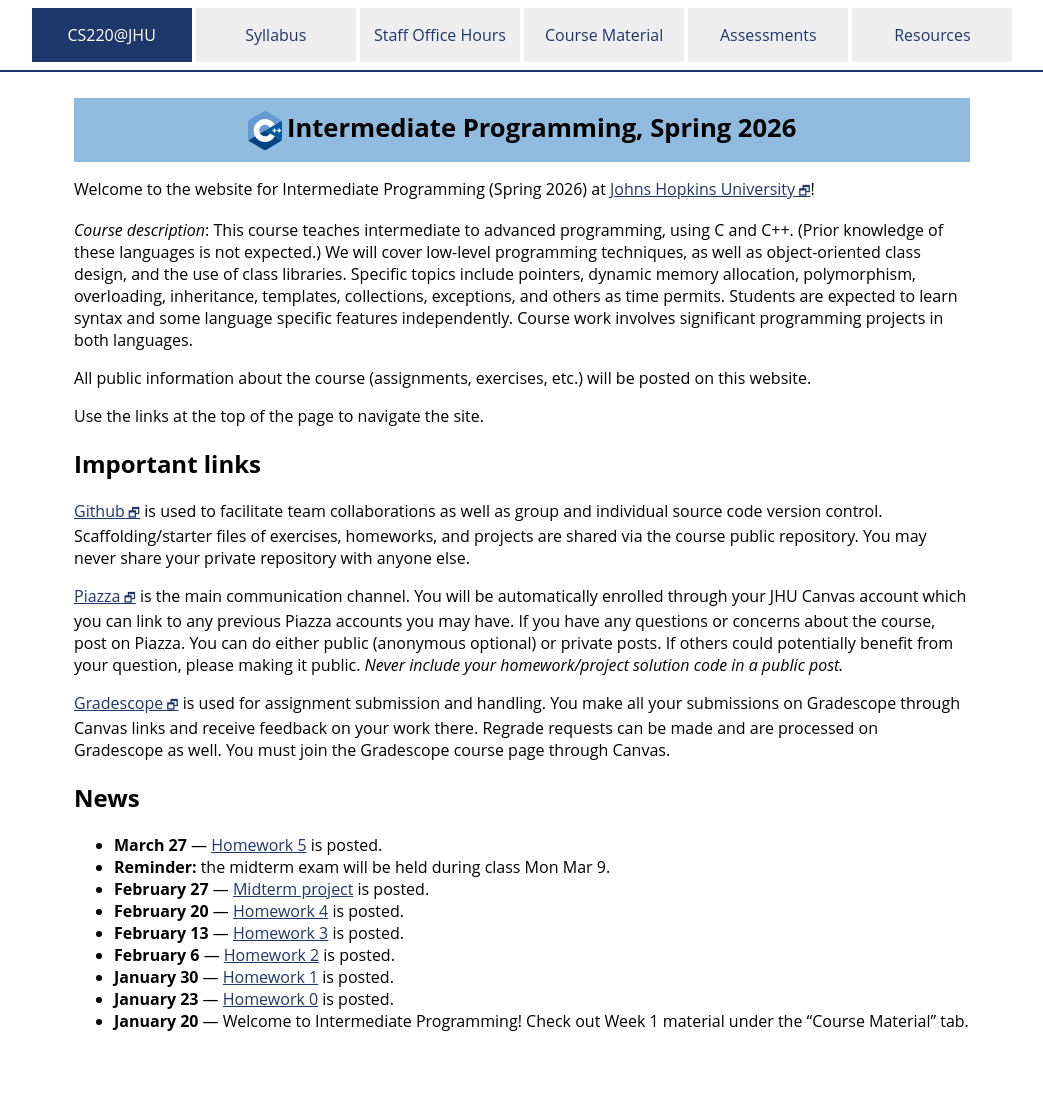
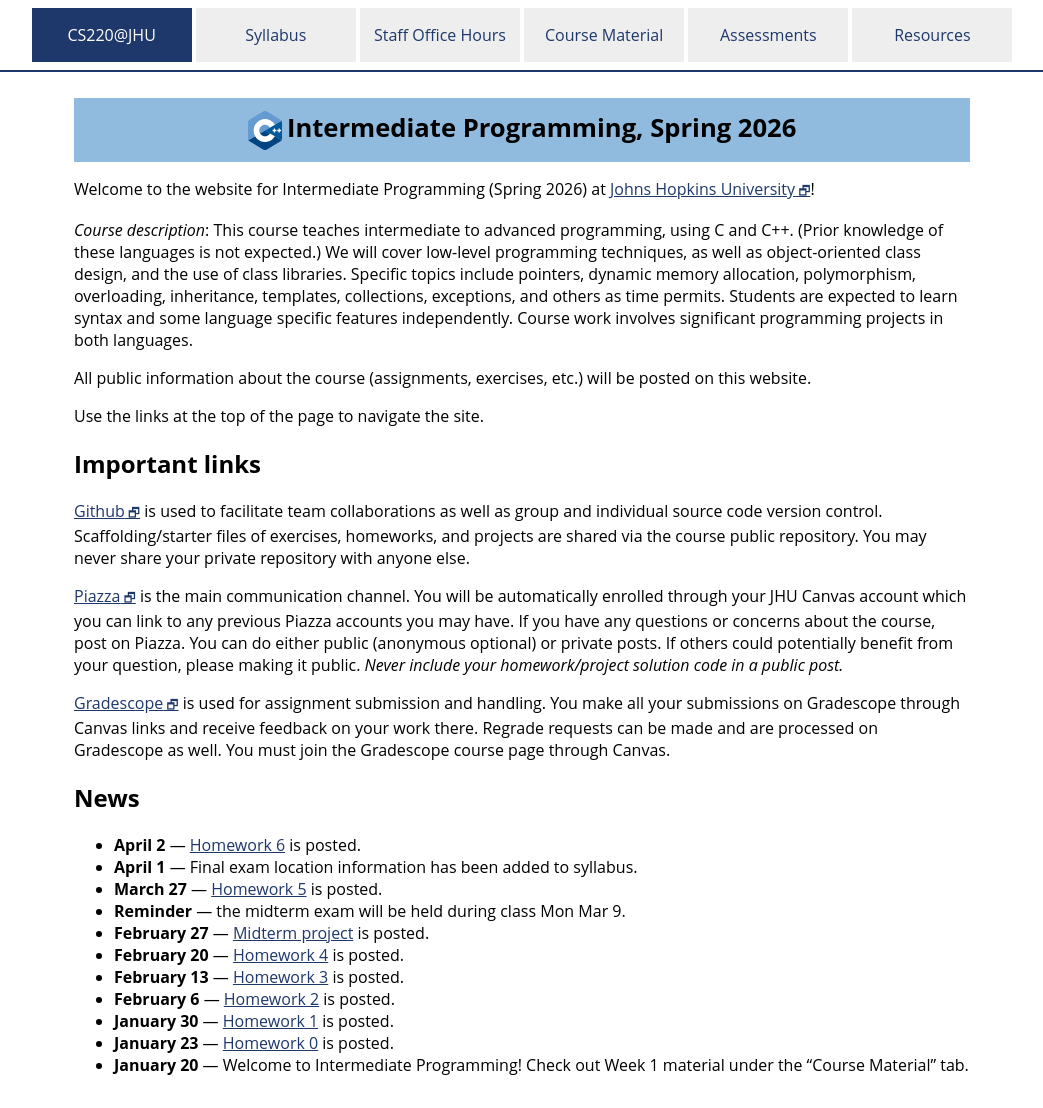
Before and after one commit to jhu-ip/cs220-sp26, a Jekyll site: the page built from index.md, in a window 1280 px wide. Shown: the whole page, without its empty margins (118-1161 px from the left). Built offline with Jekyll 4.4.1, drawn with Linux system fonts in a browser that asks for light colours; before the commit the page ends 1064 px from its top, so only the background shows below that.

Commit message:
released hw6

```diff
--- a/index.md
+++ b/index.md
@@ -44,11 +44,12 @@
 <!--
 * **November 13** — [Final Project](https://jhu-ip.github.io/cs220-f25/assign/final.html) is posted!
 * **November 6** — [Homework 7](https://jhu-ip.github.io/cs220-f25/assign/hw7.html) is posted!
-* **October 31** — [Homework 6](https://www.gradescope.com/courses/1070771/assignments/7035238/) is posted!
 -->
 
+* **April 2** — [Homework 6](https://www.gradescope.com/courses/1222412/assignments/7930454/) is posted.
+* **April 1** — Final exam location information has been added to syllabus.
 * **March 27** — [Homework 5](assign/hw5.html) is posted.
-* **Reminder:** the midterm exam will be held during class Mon Mar 9.
+* **Reminder** — the midterm exam will be held during class Mon Mar 9.
 * **February 27** — [Midterm project](assign/midterm.html) is posted.
 * **February 20** — [Homework 4](https://www.gradescope.com/courses/1222412/assignments/7702221/) is posted.
 * **February 13** — [Homework 3](assign/hw3.html) is posted.
```
Also changed, not shown: schedule.md (+1 -1 lines), 2 other files.
